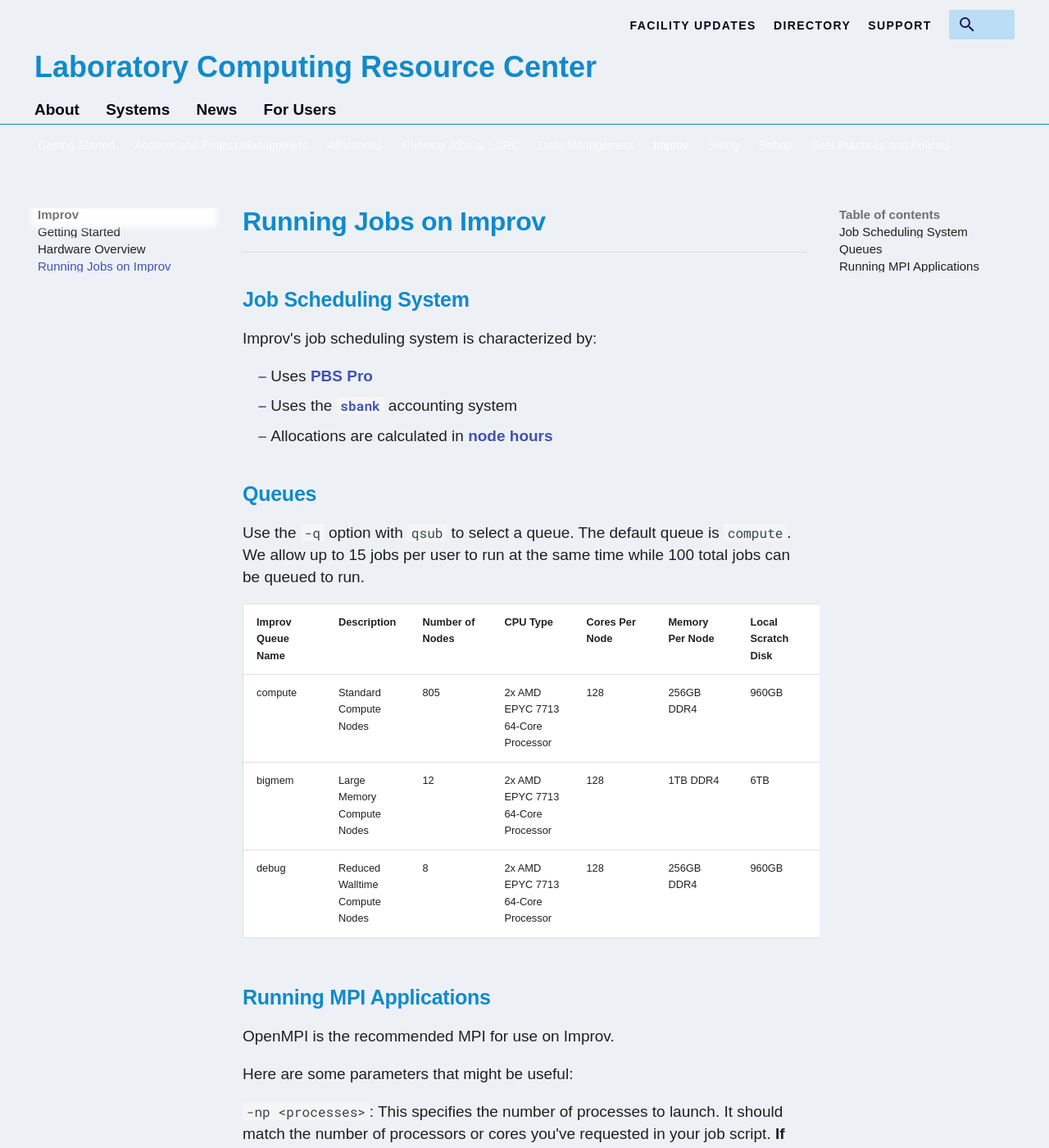
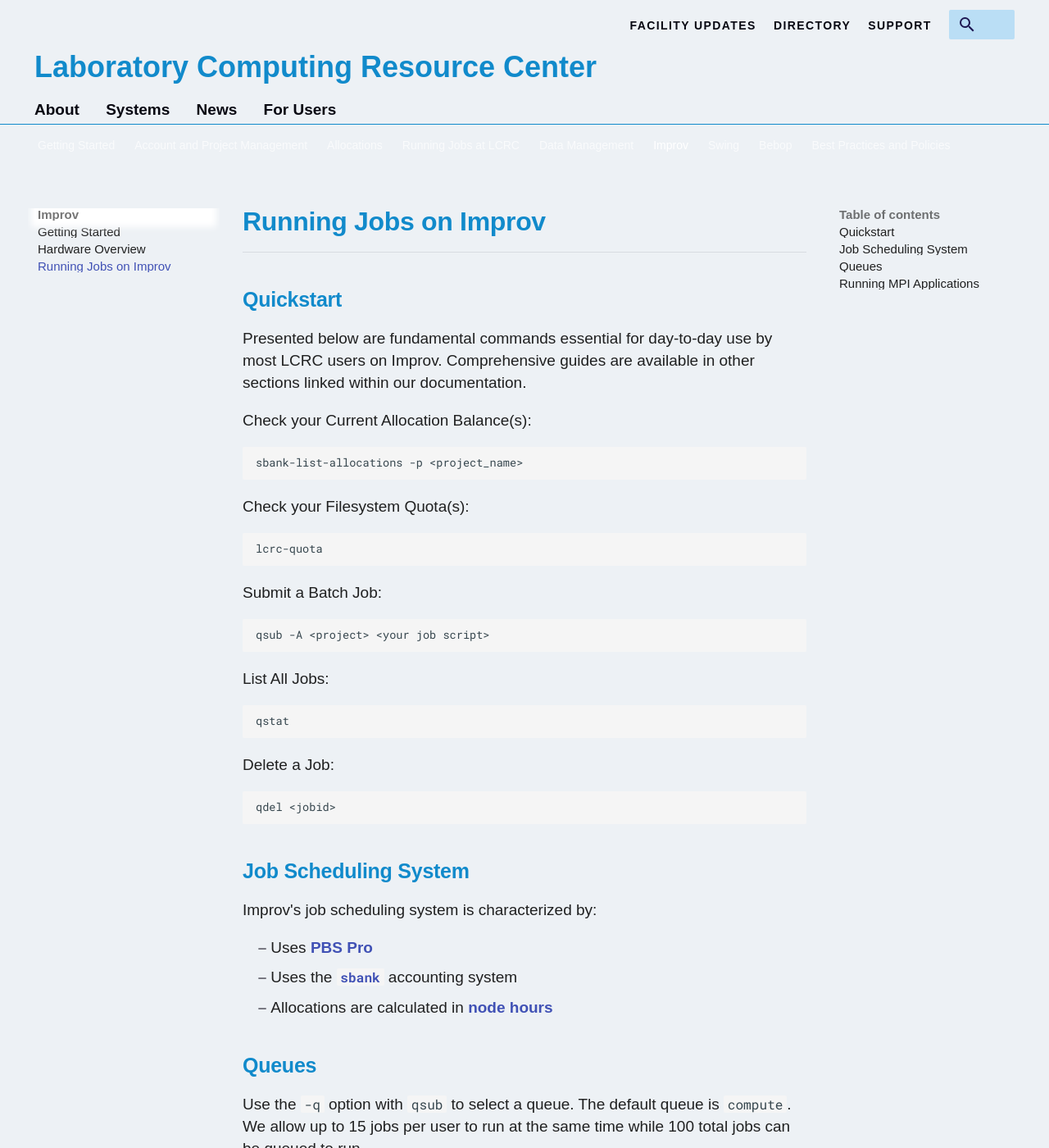
Before and after one commit to argonne-lcrc/user-guides, an MkDocs documentation site: the page built from docs/improv/running-jobs-improv.md, in a window 1280 px wide and 1400 px high. Shown: the whole window at 82% size. Built offline with MkDocs 1.6.1 and Material for MkDocs 9.7.7, drawn with Linux system fonts in a browser that asks for light colours; some web fonts are replaced; comment, search, counter and statistics services are not loaded.

Commit message:
Updating documentation for clarity on using allocations and resources.

````diff
--- a/docs/improv/running-jobs-improv.md
+++ b/docs/improv/running-jobs-improv.md
@@ -1,5 +1,33 @@
 # Running Jobs on Improv
 
+## Quickstart
+
+Presented below are fundamental commands essential for day-to-day use by most LCRC users on Improv. Comprehensive guides are available in other sections linked within our documentation.
+
+Check your Current Allocation Balance(s):
+```
+sbank-list-allocations -p <project_name>
+```
+
+Check your Filesystem Quota(s):
+```
+lcrc-quota
+```
+
+Submit a Batch Job:
+```
+qsub -A <project> <your job script>
+```
+
+List All Jobs:
+```
+qstat
+```
+
+Delete a Job:
+```
+qdel <jobid>
+```
 ## Job Scheduling System
 
 Improv's job scheduling system is characterized by:
````
Also changed, not shown: docs/account-project-management/project-management.md (+37 -0 lines), docs/allocation-management/allocations.md (+4 -37 lines), docs/running-jobs-at-lcrc/pbs-pro-clusters.md (+2 -0 lines), docs/running-jobs-at-lcrc/slurm-clusters.md (+2 -0 lines).
